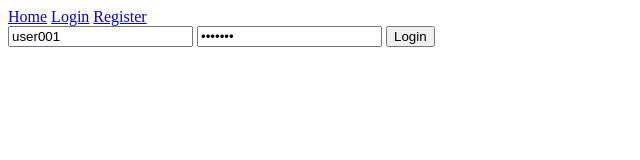
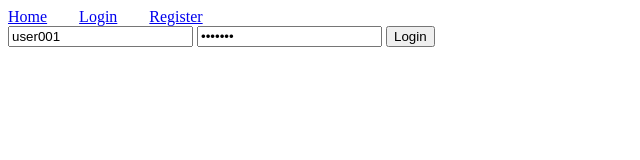
Before and after one commit to Pranay-Tej/store-app, a SvelteKit app in the folder sveltekit/: page /login in a window 1280 px wide. Shown: the top 160 px of the page, without its empty margins (0-640 px from the left). Built offline with nearby package versions, Linux system fonts and the light colour scheme; no server answers.

Commit message:
ad hoc updates

```diff
--- a/sveltekit/src/routes/+layout.svelte
+++ b/sveltekit/src/routes/+layout.svelte
@@ -8,11 +8,15 @@
 
 	const { data, children } = $props();
 
-	setUserContext(data.user ?? null);
+	let userState = setUserContext(data.user ?? null);
 	let cartState = setCartContext([]);
 
 	$effect(() => {
 		cartState.items = data.userCartItems ?? [];
+	});
+
+	$effect(() => {
+		userState.user = data.user ?? null;
 	});
 
 	$inspect(cartState);
@@ -35,6 +39,7 @@
 	</div>
 {/if}
 
+<nav>
 	<a href={ROUTES.home}>Home</a>
 	{#if data.user}
 		<a href={ROUTES.cart}>Cart</a>
@@ -47,10 +52,16 @@
 		<a href={ROUTES.login}>Login</a>
 		<a href={ROUTES.register}>Register</a>
 	{/if}
+</nav>
 
 {@render children()}
 
 <style>
+	nav{
+		display: flex;
+		align-items: center;
+		gap: 2rem;
+	}
 	.loading-bar-container {
 		position: fixed;
 		top: 0;
```
Also changed, not shown: sveltekit/src/routes/cart/+page.svelte (+11 -1 lines). Lines whose indentation alone changed are shown as unchanged.
